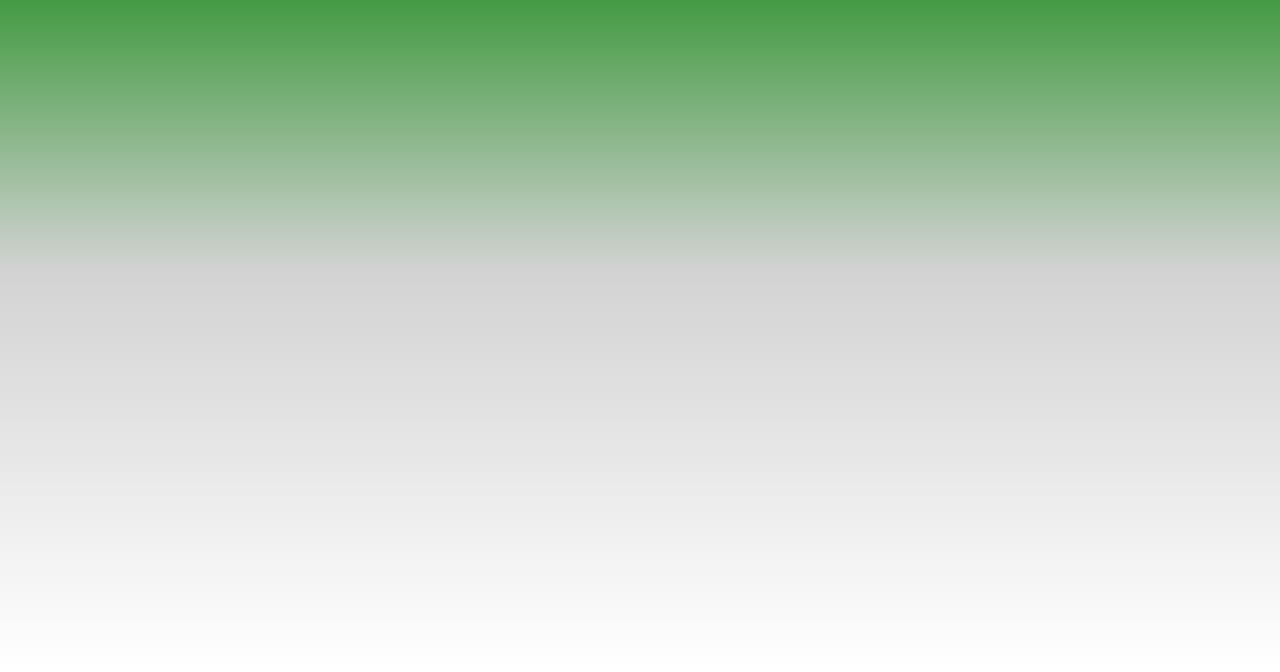
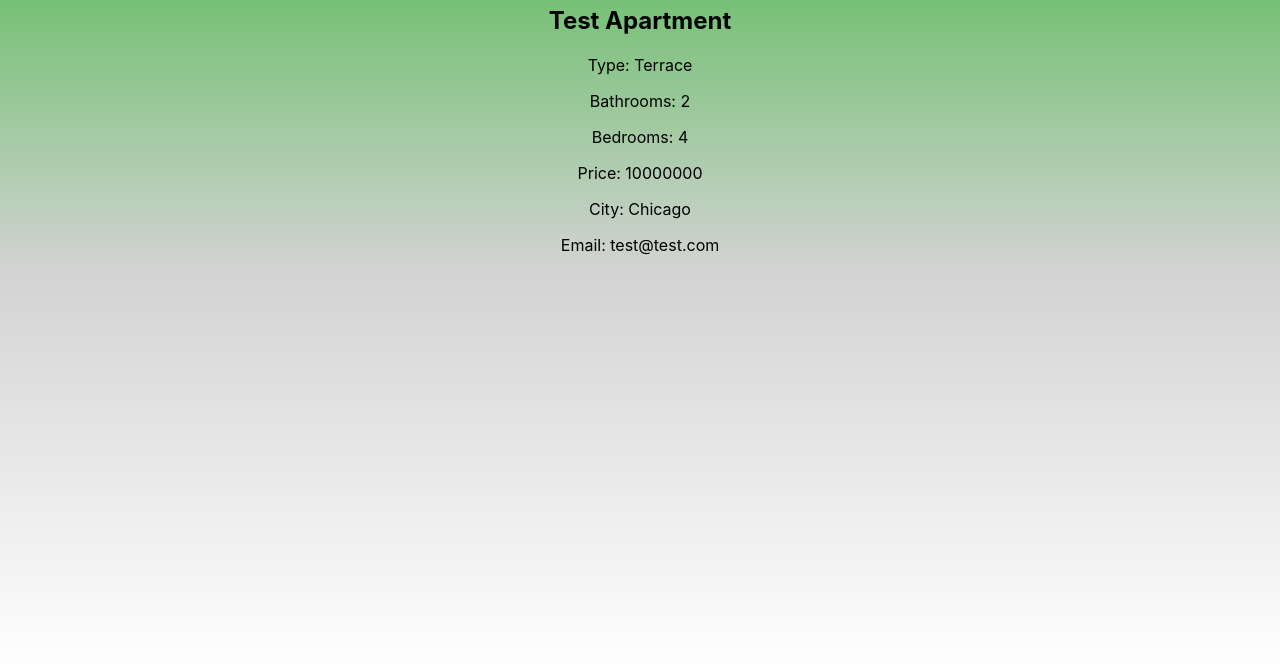
Before and after one commit to rjrobbie/surreal-estate, a React app: page /view in a window 1280 px wide. Shown: the part 128-800 px from the top of the page. Built offline with nearby package versions, Linux system fonts and the light colour scheme.

Commit message:
add property card and test suite

```diff
--- /dev/null
+++ b/src/components/PropertyCard.js
@@ -0,0 +1,25 @@
+import React from "react";
+
+const PropertyCard = ({
+  title,
+  type,
+  bathrooms,
+  bedrooms,
+  price,
+  city,
+  email,
+}) => {
+  return (
+    <div>
+      <h2>{title}</h2>
+      <p>Type: {type}</p>
+      <p>Bathrooms: {bathrooms}</p>
+      <p>Bedrooms: {bedrooms}</p>
+      <p>Price: {price}</p>
+      <p>City: {city}</p>
+      <p>Email: {email}</p>
+    </div>
+  );
+};
+
+export default PropertyCard;
--- a/src/components/ViewProperties.js
+++ b/src/components/ViewProperties.js
@@ -1,5 +1,23 @@
 import React from "react";
+import PropertyCard from "./PropertyCard";
 
-const ViewProperties = () => <div>Properties Page</div>;
+const ViewProperties = () => {
+  return (
+    <div>
+      <h1>View Properties</h1>
+      <div>
+        <PropertyCard
+          title="Test Apartment"
+          type="Terrace"
+          bathrooms={2}
+          bedrooms={4}
+          price={10000000}
+          city="Chicago"
+          email="test@test.com"
+        />
+      </div>
+    </div>
+  );
+};
 
 export default ViewProperties;
--- a/src/index.css
+++ b/src/index.css
@@ -7,7 +7,7 @@ body {
   margin: 0;
   padding: 0;
   height: 100%;
-  background: linear-gradient(to bottom, green, lightgrey, white);
+  background: linear-gradient(to bottom, rgb(75, 184, 75), lightgrey, white);
 }
 
 html {
```
Also changed, not shown: src/tests/Alert.test.js (+3 -3 lines), src/tests/PropertyCard.test.js (added, +9 -0 lines), src/styles/property-card.css (added).
